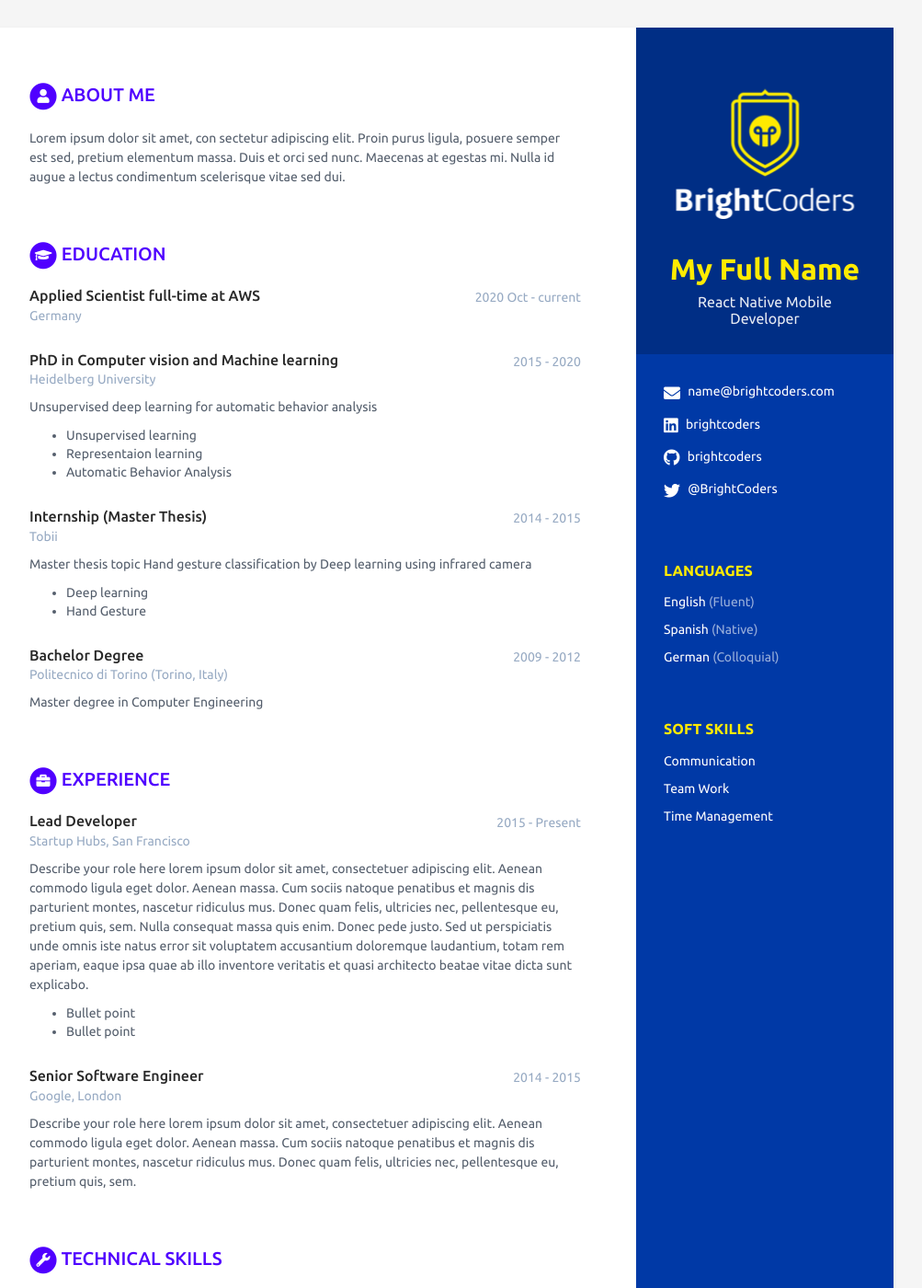
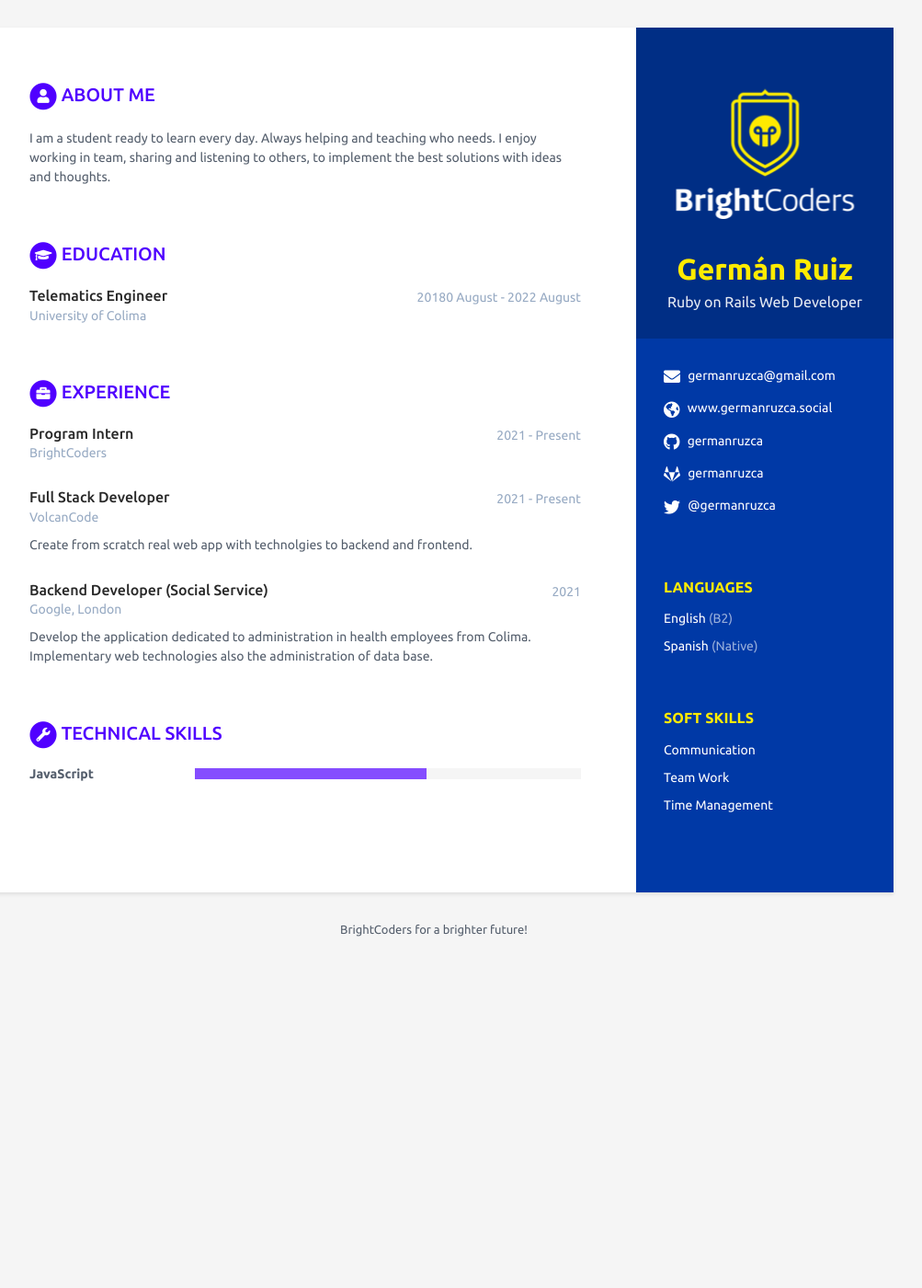
Before and after one commit to BC-MAY-21-ROR/kata-03-scorecard-germanruzca, a Jekyll site: the page built from index.html, in a window 1280 px wide and 1400 px high. Shown: the whole window at 92% size, without its empty margins (168-1171 px from the left). Built offline with Jekyll 4.4.1, drawn with Linux system fonts in a browser that asks for light colours; some of the changed text lies outside the part shown.

Commit message:
Implementation of personal data.
Addition of information in data.yml

```diff
--- a/_config.yml
+++ b/_config.yml
@@ -3,7 +3,7 @@
 # Site Settings
 title: BrightCoders Academy
 url: '' #'http://webjeda.com'
-baseurl: '' #change it according to your repository name
+baseurl: 'https://bc-may-21-ror.github.io/kata-03-scorecard-germanruzca/' #change it according to your repository name
 # Style will be applied only after restarting the build or serve. Just choose one of the options.
 theme_skin: blue # NO modificar
 chrome_mobile_color: #use hex colors (ex:#1976d2) or leave empty if you don't want a color for chrome mobile searchbar
--- a/_data/data.yml
+++ b/_data/data.yml
@@ -7,19 +7,19 @@ sidebar:
   education: False # NO MODIFICAR
 
   # Profile information
-  name: My Full Name # Nombre completo
-  tagline: React Native Mobile Developer # React Native Mobile Developer ó Ruby on Rails Web Developer Según sea el caso
+  name: Germán Ruiz # Nombre completo
+  tagline: Ruby on Rails Web Developer # React Native Mobile Developer ó Ruby on Rails Web Developer Según sea el caso
   avatar: escudo.png # No modificar
 
   # Actualiza tus datos de contacto
-  email: name@brightcoders.com
+  email: germanruzca@gmail.com
   phone:
-  website: # No agregar http://
-  linkedin: brightcoders
-  github: brightcoders
-  gitlab:
+  website: www.germanruzca.social
+  linkedin:
+  github: germanruzca
+  gitlab: germanruzca
   bitbucket:
-  twitter: '@BrightCoders'
+  twitter: '@germanruzca'
   stack-overflow: # Number/Username, e.g. 123456/alandoe
   codewars:
   goodreads: # Number-Username, e.g. 123456-alandoe
@@ -27,13 +27,10 @@ sidebar:
   # Actualiza según los idiomas y nieles que tienes. Agrega o Elimina según sea necesario.
   languages:
     - idiom: English
-      level: Fluent # Utiliza el resultado de tu examen oficial, o el nivel de acuerdo al modelo Dreyfus
+      level: B2 # Utiliza el resultado de tu examen oficial, o el nivel de acuerdo al modelo Dreyfus
 
     - idiom: Spanish
       level: Native # Utiliza el resultado de tu examen oficial, o el nivel de acuerdo al modelo Dreyfus
-
-    - idiom: German
-      level: Colloquial
 
   # Registra aquí tus soft skills. Agrega o elimina según sea necesario
   interests:
@@ -50,67 +47,35 @@ sidebar:
 career-profile:
   title: About Me # NO MODIFICAR
   summary: |
-    Lorem ipsum dolor sit amet, con sectetur adipiscing elit. Proin purus ligula, posuere semper est sed, pretium elementum massa. Duis et orci sed nunc. Maecenas at egestas mi. Nulla id augue a lectus condimentum scelerisque vitae sed dui.
+    I am a student ready to learn every day. Always helping and teaching who needs. I enjoy working in team, sharing and listening to others, to implement the best solutions with ideas and thoughts.
 
 # Registra aquí tus estudios. Agrega o elimina según sea necesario
 educationcomplete:
-  - degree: Applied Scientist full-time at AWS
-    university: Germany
-    time: 2020 Oct - current
+  - degree: Telematics Engineer
+    university: University of Colima
+    time: 20180 August - 2022 August
     details: |
-
-  - degree: PhD in Computer vision and Machine learning
-    university: Heidelberg University
-    time: 2015 - 2020
-    details: |
-      Unsupervised deep learning for automatic behavior analysis
-
-        - Unsupervised learning
-        - Representaion learning
-        - Automatic Behavior Analysis
-
-  - degree: Internship (Master Thesis)
-    university: Tobii
-    time: 2014 - 2015
-    details: |
-      Master thesis topic Hand gesture classification by Deep learning using infrared camera
-
-        - Deep learning
-        - Hand Gesture
-
-  - degree: Bachelor Degree
-    university: Politecnico di Torino (Torino, Italy)
-    time: 2009 - 2012
-    details: |
-      Master degree in Computer Engineering
-
 # Registra aquí tu experiencia. Agrega o elimina según sea necesario
 experiences:
-  - role: Lead Developer
-    time: 2015 - Present
-    company: Startup Hubs, San Francisco
+  - role: Program Intern
+    time: 2021 - Present
+    company: BrightCoders
+    deatils: |
+      Develop web applications that allows to contribute in the talent generation with tech and soft skills
+      to improve the level of panticipants employability.
+
+  - role: Full Stack Developer
+    time: 2021 - Present
+    company: VolcanCode
     details: |
-      Describe your role here lorem ipsum dolor sit amet, consectetuer
-      adipiscing elit. Aenean commodo ligula eget dolor. Aenean massa.
-      Cum sociis natoque penatibus et magnis dis parturient montes,
-      nascetur ridiculus mus. Donec quam felis, ultricies nec,
-      pellentesque eu, pretium quis, sem. Nulla consequat massa quis
-      enim. Donec pede justo. Sed ut perspiciatis unde omnis iste natus
-      error sit voluptatem accusantium doloremque laudantium, totam rem
-      aperiam, eaque ipsa quae ab illo inventore veritatis et quasi
-      architecto beatae vitae dicta sunt explicabo.
-        - Bullet point
-        - Bullet point
+      Create from scratch real web app with technolgies to backend and frontend.
 
-  - role: Senior Software Engineer
-    time: 2014 - 2015
+  - role: Backend Developer (Social Service)
+    time: 2021
     company: Google, London
     details: |
-      Describe your role here lorem ipsum dolor sit amet, consectetuer
-      adipiscing elit. Aenean commodo ligula eget dolor. Aenean massa.
-      Cum sociis natoque penatibus et magnis dis parturient montes,
-      nascetur ridiculus mus. Donec quam felis, ultricies nec,
-      pellentesque eu, pretium quis, sem.
+      Develop the application dedicated to administration in health employees from Colima. Implementary
+      web technologies also the administration of data base.
 
 # Registra aquí tus habilidades técnicas, para level utiliza:
 # 20% para Novice
@@ -122,23 +87,8 @@ skills:
   title: Technical Skills # NO MODIFICAR
 
   toolset:
-    - name: Python
-      level: 20%
-
-    - name: PyTorch
-      level: 40%
-
-    - name: Tensorflow
+    - name: JavaScript
       level: 60%
-
-    - name: Caffe
-      level: 80%
-
-    - name: Matlab
-      level: 100%
-
-    - name: C/C++
-      level: 40%
 
 # NO MODIFICAR
 footer: >
```
